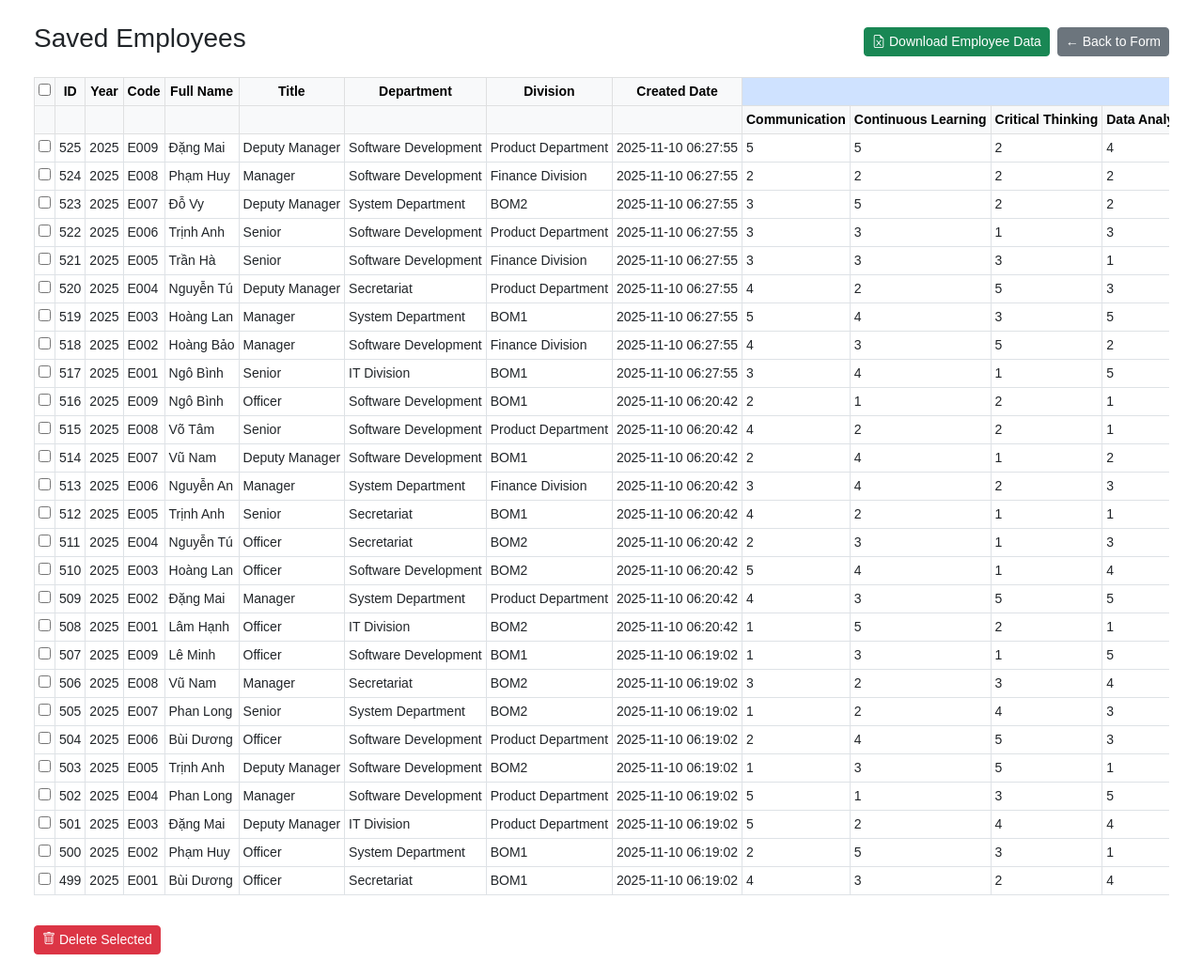
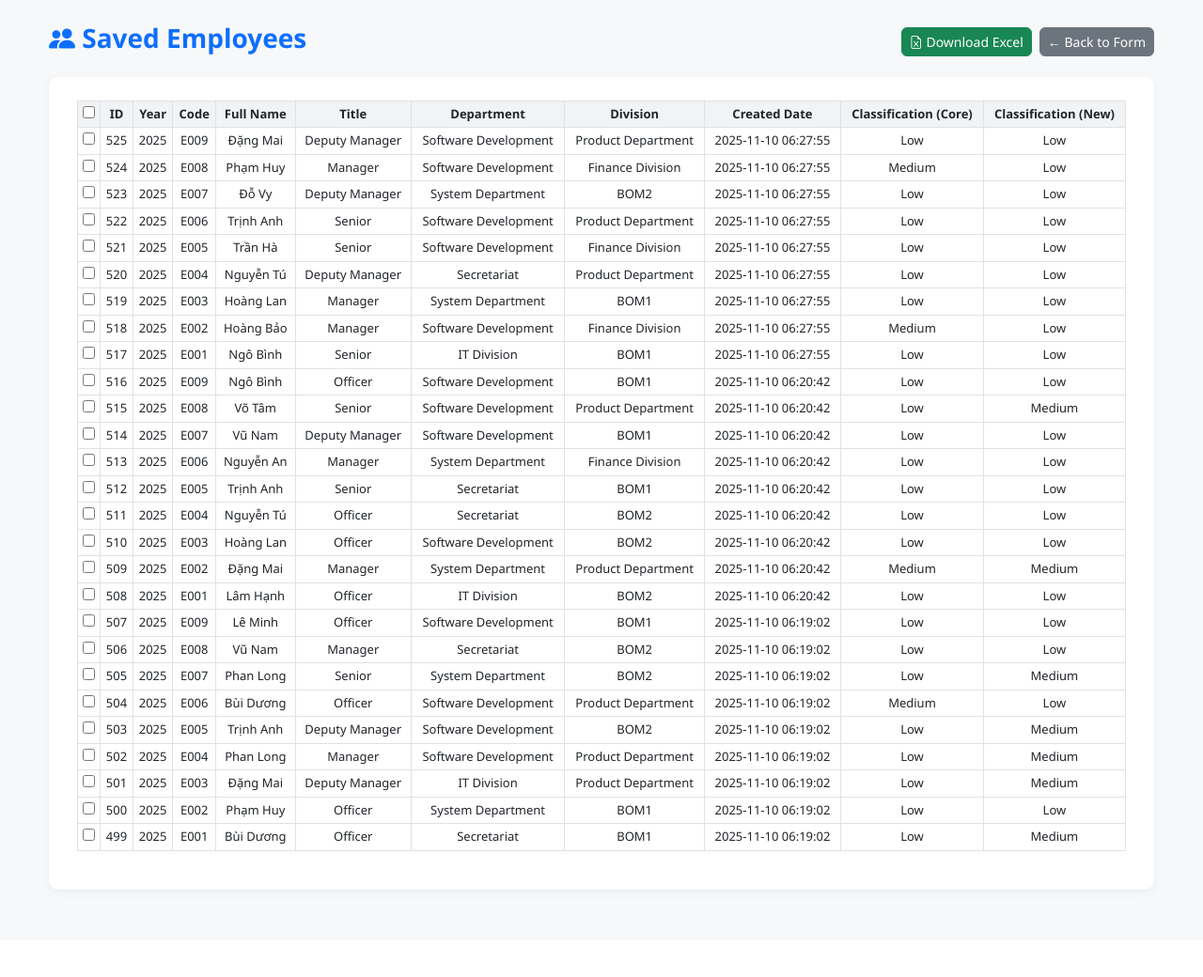
Before and after one commit to OliuOliuHiu/Emp_form_project, a Flask app: page /employees in a window 1280 px wide. Shown: the whole page at 94% size. After the commit the page ends 952 px from the top, so only its background shows below. Run offline with Flask 3, Linux system fonts and the light colour scheme; data comes from the database, SQL or seed files in the repository; both versions use the stored data as it was after the commit.

Commit message:
add style.css file & adjust layout

```diff
--- a/app.py
+++ b/app.py
@@ -3,6 +3,7 @@
 import pandas as pd
 import os
 from datetime import datetime
+import random
 
 app = Flask(__name__)
 app.secret_key = "your_secret"
@@ -200,7 +201,7 @@
     # Đọc file Excel
     df = pd.read_excel(file)
     df.columns = [str(c).strip().lower() for c in df.columns]
-    print("📘 Columns in Excel:", list(df.columns))
+    print("Columns in Excel:", list(df.columns))
 
     df = df.fillna("")
 
@@ -306,11 +307,11 @@
             ))
 
         except Exception as e:
-            print(f"⚠️ Upload error: {e}")
+            print(f"Upload error: {e}")
 
     conn.commit()
     conn.close()
-    print("✅ Upload completed successfully.")
+    print("Upload completed successfully.")
     return redirect(url_for("employees"))
 
 # --- Download Template ---
@@ -345,9 +346,9 @@
         c.execute(f"DELETE FROM employee WHERE id IN ({placeholders})", selected_ids)
         conn.commit()
         conn.close()
-        print(f"🗑 Deleted {len(selected_ids)} records.")
+        print(f"Deleted {len(selected_ids)} records.")
     except Exception as e:
-        print("⚠️ Delete error:", e)
+        print(" Delete error:", e)
 
     return redirect(url_for("employees"))
 
@@ -364,6 +365,75 @@
     return jsonify([dict(r) for r in rows])
 
 
+# @app.route("/seed")
+# def seed():
+#     conn = sqlite3.connect("employee.db")
+#     c = conn.cursor()
+
+#     titles = ["Officer", "Senior", "Manager", "Deputy Manager"]
+#     departments = ["System Department", "Software Development", "IT Division", "Secretariat"]
+#     divisions = ["BOM1", "BOM2", "Product Department", "Finance Division"]
+
+#     # --- Helper ---
+#     def rand_score():
+#         return random.randint(1, 5)
+
+#     def classify(scores, title):
+#         vals = scores[:]
+#         if title in ["Officer", "Senior"]:
+#             vals = vals[:6]  # bỏ 3 competency
+#         pct = (sum(vals) / (len(vals) * 5)) * 100
+#         if pct < 70:
+#             return "Low"
+#         elif pct > 90:
+#             return "High"
+#         return "Medium"
+
+#     # --- Tạo 50 nhân viên ---
+#     for i in range(1, 10):
+#         title = random.choice(titles)
+#         department = random.choice(departments)
+#         division = random.choice(divisions)
+#         full_name = random.choice([
+#             "Nguyễn An", "Trần Vy", "Lê Minh", "Phạm Huy", "Hoàng Lan",
+#             "Võ Tâm", "Lý Quân", "Ngô Bình", "Đặng Mai", "Phan Long",
+#             "Bùi Dương", "Huỳnh Khoa", "Đỗ Vy", "Vũ Nam", "Trịnh Anh",
+#             "Trần Hà", "Lâm Hạnh", "Lê Hòa", "Nguyễn Tú", "Hoàng Bảo"
+#         ])
+
+#         core = [rand_score() for _ in range(9)]
+#         core_req = [rand_score() for _ in range(9)]
+#         new = [rand_score() for _ in range(4)]
+#         new_req = [rand_score() for _ in range(4)]
+
+#         class_core = classify(core, title)
+#         class_new = classify(new, title)
+
+#         c.execute('''
+#             INSERT INTO employee (
+#                 year, code, full_name, title, department, division,
+#                 communication, continuous_learning, critical_thinking,
+#                 data_analysis, digital_literacy, problem_solving,
+#                 strategic_thinking, talent_management, teamwork_leadership,
+#                 communication_req, continuous_learning_req, critical_thinking_req,
+#                 data_analysis_req, digital_literacy_req, problem_solving_req,
+#                 strategic_thinking_req, talent_management_req, teamwork_leadership_req,
+#                 creative_thinking, resilience, ai_bigdata, analytical_thinking,
+#                 creative_thinking_req, resilience_req, ai_bigdata_req, analytical_thinking_req,
+#                 classification_core, classification_new
+#             )
+#             VALUES (?,?,?,?,?,?,?,?,?,?,?,?,?,?,?,?,?,?,?,?,?,?,?,?,?,?,?,?,?,?,?,?,?,?)
+#         ''', (
+#             2025, f"E{i:03}", full_name, title,
+#             department, division,
+#             *core, *core_req, *new, *new_req,
+#             class_core, class_new
+#         ))
+
+#     conn.commit()
+#     conn.close()
+#     return redirect(url_for("employees"))
+
 # --- MAIN ---
 if __name__ == "__main__":
     init_db()
--- /dev/null
+++ b/static/style.css
@@ -0,0 +1,125 @@
+/* === Global Layout === */
+body {
+  font-family: 'Segoe UI', Roboto, Arial, sans-serif;
+  background-color: #f6f8fa;
+  color: #333;
+  font-size: 14px;
+}
+
+h3, h5 {
+  font-weight: 700;
+  color: #0d6efd;
+}
+
+.container {
+  max-width: 1200px;
+}
+
+/* === Card / Box === */
+.form-card, .table-card {
+  background: #fff;
+  border-radius: 10px;
+  box-shadow: 0 3px 10px rgba(0,0,0,0.05);
+  padding: 25px 30px;
+  margin-bottom: 30px;
+}
+
+/* === Section Headers === */
+.section-header {
+  font-size: 16px;
+  font-weight: 600;
+  padding: 8px 12px;
+  border-left: 5px solid #0d6efd;
+  background: #e9f2ff;
+  border-radius: 5px;
+  margin-top: 35px;
+  margin-bottom: 20px;
+}
+
+/* === Form === */
+label.form-label {
+  font-weight: 500;
+}
+
+input.form-control, select.form-select {
+  border: 1px solid #ccc;
+  border-radius: 6px;
+  transition: 0.2s;
+}
+
+input.form-control:focus, select.form-select:focus {
+  border-color: #0d6efd;
+  box-shadow: 0 0 0 0.2rem rgba(13,110,253,0.15);
+}
+
+input[readonly] {
+  background-color: #f0f0f0 !important;
+  cursor: not-allowed;
+}
+
+/* === Buttons === */
+.btn {
+  border-radius: 6px;
+  font-weight: 500;
+}
+
+.btn-primary {
+  background: #0d6efd;
+  border: none;
+}
+
+.btn-primary:hover {
+  background: #0b5ed7;
+}
+
+.btn-secondary {
+  background: #6c757d;
+}
+
+.btn-success {
+  background: #198754;
+}
+
+.btn-danger {
+  background: #dc3545;
+}
+
+/* === Table === */
+.table {
+  font-size: 13px;
+  text-align: center;
+}
+
+.table thead th {
+  background-color: #f1f3f5;
+  font-weight: 600;
+  vertical-align: middle;
+}
+
+.table-hover tbody tr:hover {
+  background-color: #f8f9fa;
+}
+
+/* === Responsive === */
+@media (max-width: 768px) {
+  .form-card, .table-card {
+    padding: 15px;
+  }
+
+  h3 {
+    font-size: 18px;
+  }
+
+  .btn {
+    width: 100%;
+    margin-bottom: 5px;
+  }
+}
+
+/* === Footer === */
+footer {
+  text-align: center;
+  color: #777;
+  font-size: 12px;
+  margin: 40px 0 10px;
+}
--- a/templates/employees.html
+++ b/templates/employees.html
@@ -2,40 +2,31 @@
 <html lang="en">
 <head>
   <meta charset="utf-8">
-  <title>Employees List</title>
+  <title>Saved Employees</title>
 
-  <!-- Bootstrap & Icons -->
   <link href="https://cdn.jsdelivr.net/npm/bootstrap@5.3.0/dist/css/bootstrap.min.css" rel="stylesheet">
   <link rel="stylesheet" href="https://cdn.jsdelivr.net/npm/bootstrap-icons@1.11.3/font/bootstrap-icons.css">
-
-  <style>
-    body { font-family: Arial, sans-serif; font-size: 14px; }
-    th { background-color: #f8f9fa; text-align: center; vertical-align: middle; }
-    table { white-space: nowrap; }
-    .table-wrapper { overflow-x: auto; }
-  </style>
+  <link rel="stylesheet" href="{{ url_for('static', filename='style.css') }}">
 </head>
 
 <body class="p-4">
-  <div class="container-fluid">
+  <div class="container">
 
-    <!-- Header -->
     <div class="d-flex justify-content-between align-items-center mb-3">
-      <h3>Saved Employees</h3>
+      <h3><i class="bi bi-people-fill"></i> Saved Employees</h3>
       <div class="d-flex gap-2">
         <a href="/export" class="btn btn-success btn-sm">
-          <i class="bi bi-file-earmark-excel"></i> Download Employee Data
+          <i class="bi bi-file-earmark-excel"></i> Download Excel
         </a>
         <a href="/" class="btn btn-secondary btn-sm">← Back to Form</a>
       </div>
     </div>
 
-    <!-- Bulk Delete Form -->
+    <div class="table-card">
       <form action="/delete-selected" method="POST" onsubmit="return confirm('Delete selected employees?');">
-
         <div class="table-wrapper">
           <table class="table table-bordered table-hover table-sm align-middle">
-          <thead class="table-light">
+            <thead>
               <tr>
                 <th><input type="checkbox" id="selectAll"></th>
                 <th>ID</th>
@@ -46,66 +37,14 @@
                 <th>Department</th>
                 <th>Division</th>
                 <th>Created Date</th>
-
-              <!-- Core Competencies -->
-              <th colspan="9" class="text-center table-primary">Core Competencies</th>
-              <th colspan="9" class="text-center table-info">Core Competencies (req)</th>
-
-              <!-- New Competencies -->
-              <th colspan="4" class="text-center table-warning">New Competencies</th>
-              <th colspan="4" class="text-center table-secondary">New Competencies (req)</th>
-
                 <th>Classification (Core)</th>
                 <th>Classification (New)</th>
               </tr>
-
-            <tr>
-              <th></th><th></th><th></th><th></th><th></th><th></th><th></th><th></th><th></th>
-
-              <!-- Core -->
-              <th>Communication</th>
-              <th>Continuous Learning</th>
-              <th>Critical Thinking</th>
-              <th>Data Analysis</th>
-              <th>Digital Literacy</th>
-              <th>Problem Solving</th>
-              <th>Strategic Thinking</th>
-              <th>Talent Management</th>
-              <th>Teamwork & Leadership</th>
-
-              <!-- Core (req) -->
-              <th>Comm (req)</th>
-              <th>Cont. Learn (req)</th>
-              <th>Crit. Think (req)</th>
-              <th>Data Analysis (req)</th>
-              <th>Digital Lit (req)</th>
-              <th>Prob. Solving (req)</th>
-              <th>Strategic Think (req)</th>
-              <th>Talent Mgmt (req)</th>
-              <th>Teamwork & Lead (req)</th>
-
-              <!-- New -->
-              <th>Creative Thinking</th>
-              <th>Resilience</th>
-              <th>AI & Big Data</th>
-              <th>Analytical Thinking</th>
-
-              <!-- New (req) -->
-              <th>Creative Think (req)</th>
-              <th>Resilience (req)</th>
-              <th>AI & Big Data (req)</th>
-              <th>Analytical Think (req)</th>
-
-              <th></th><th></th>
-            </tr>
             </thead>
-
             <tbody>
               {% for r in rows %}
               <tr>
-              <td class="text-center">
-                <input type="checkbox" name="selected_ids" value="{{ r['id'] }}">
-              </td>
+                <td><input type="checkbox" name="selected_ids" value="{{ r['id'] }}"></td>
                 <td>{{ r['id'] }}</td>
                 <td>{{ r['year'] }}</td>
                 <td>{{ r['code'] }}</td>
@@ -114,41 +53,6 @@
                 <td>{{ r['department'] }}</td>
                 <td>{{ r['division'] }}</td>
                 <td>{{ r['created_at'] }}</td>
-
-              <!-- Core -->
-              <td>{{ r['communication'] }}</td>
-              <td>{{ r['continuous_learning'] }}</td>
-              <td>{{ r['critical_thinking'] }}</td>
-              <td>{{ r['data_analysis'] }}</td>
-              <td>{{ r['digital_literacy'] }}</td>
-              <td>{{ r['problem_solving'] }}</td>
-              <td>{{ r['strategic_thinking'] }}</td>
-              <td>{{ r['talent_management'] }}</td>
-              <td>{{ r['teamwork_leadership'] }}</td>
-
-              <!-- Core (req) -->
-              <td>{{ r['communication_req'] }}</td>
-              <td>{{ r['continuous_learning_req'] }}</td>
-              <td>{{ r['critical_thinking_req'] }}</td>
-              <td>{{ r['data_analysis_req'] }}</td>
-              <td>{{ r['digital_literacy_req'] }}</td>
-              <td>{{ r['problem_solving_req'] }}</td>
-              <td>{{ r['strategic_thinking_req'] }}</td>
-              <td>{{ r['talent_management_req'] }}</td>
-              <td>{{ r['teamwork_leadership_req'] }}</td>
-
-              <!-- New -->
-              <td>{{ r['creative_thinking'] }}</td>
-              <td>{{ r['resilience'] }}</td>
-              <td>{{ r['ai_bigdata'] }}</td>
-              <td>{{ r['analytical_thinking'] }}</td>
-
-              <!-- New (req) -->
-              <td>{{ r['creative_thinking_req'] }}</td>
-              <td>{{ r['resilience_req'] }}</td>
-              <td>{{ r['ai_bigdata_req'] }}</td>
-              <td>{{ r['analytical_thinking_req'] }}</td>
-
                 <td>{{ r['classification_core'] }}</td>
                 <td>{{ r['classification_new'] }}</td>
               </tr>
@@ -156,22 +60,4 @@
             </tbody>
           </table>
         </div>
-
-      <div class="mt-3">
-        <button type="submit" class="btn btn-danger btn-sm">
-          <i class="bi bi-trash"></i> Delete Selected
-        </button>
-      </div>
-    </form>
-
-  </div>
-
-  <!-- JavaScript: toggle select all -->
-  <script>
-    document.getElementById("selectAll").addEventListener("click", function () {
-      const checkboxes = document.querySelectorAll('input[name="selected_ids"]');
-      checkboxes.forEach(cb => cb.checked = this.checked);
-    });
-  </script>
-</body>
-</html>
+        <button type="submit" class
```
Also changed, not shown: templates/form.html (+56 -71 lines), employee.db, 2 other files. Lines whose indentation alone changed are shown as unchanged.
